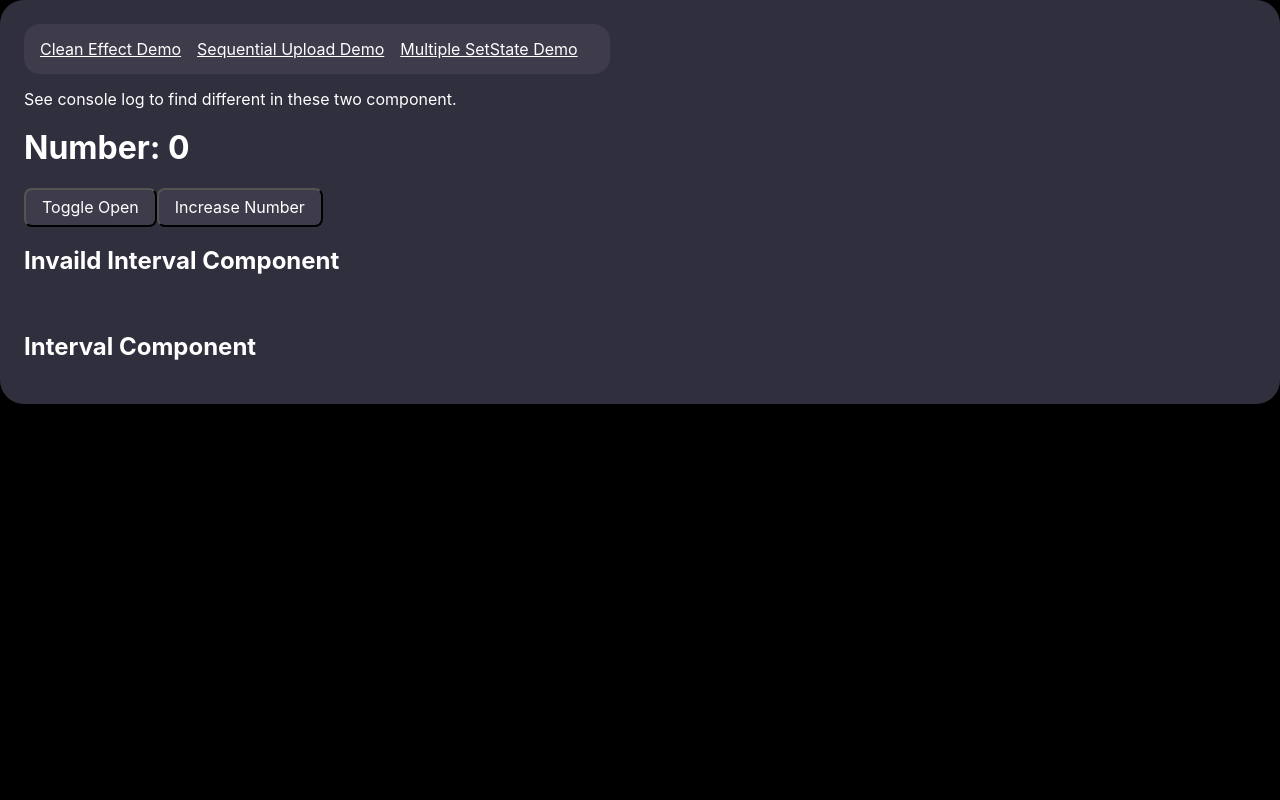
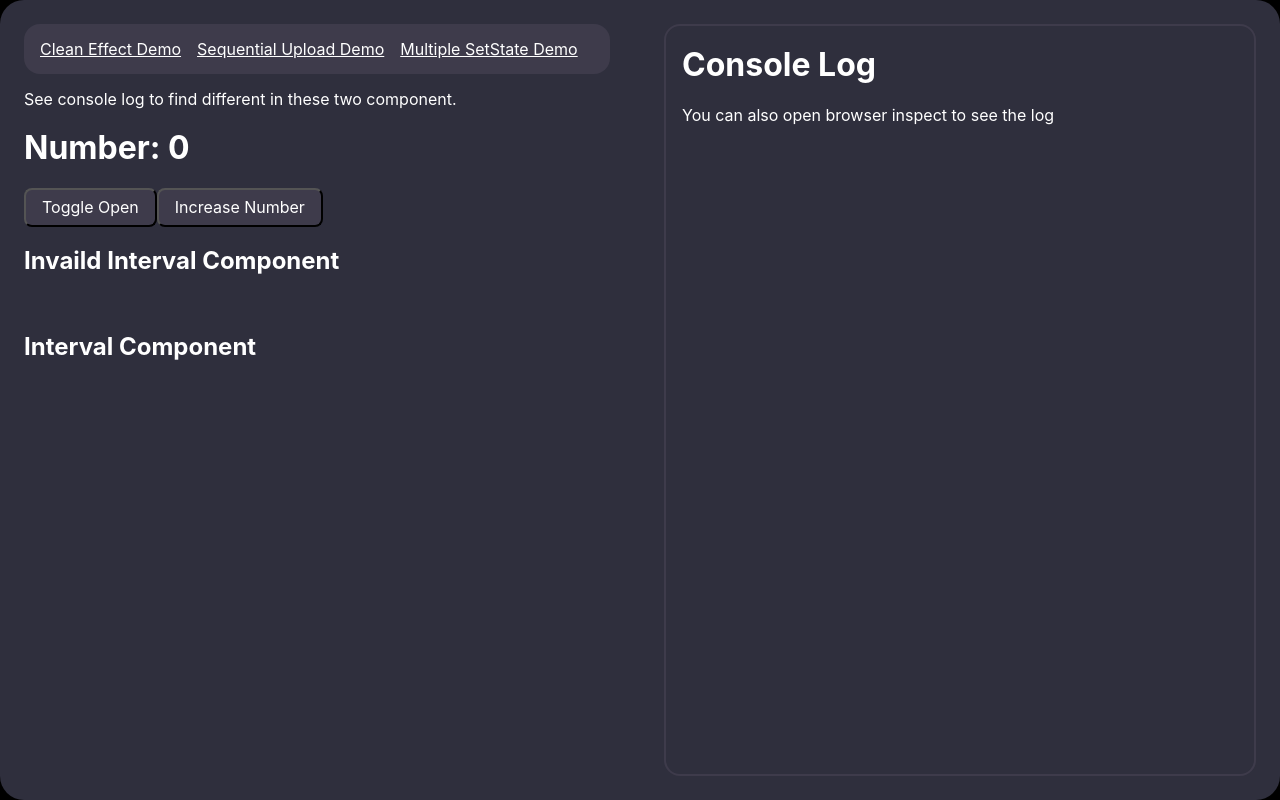
Before and after one commit to jason71708/react-various-state-mistakes, a React (Create React App) app: page / in a window 1280 px wide. Built offline with nearby package versions, Linux system fonts and the light colour scheme.

Commit message:
feat: create console log UI and use customConsoleLog

```diff
--- a/public/index.html
+++ b/public/index.html
@@ -23,6 +23,12 @@
   <body>
     <noscript>You need to enable JavaScript to run this app.</noscript>
     <div id="root"></div>
+    <div id="log">
+      <div class="log__content">
+        <h1>Console Log</h1>
+        <span>You can also open browser inspect to see the log</span>
+      </div>
+    </div>
     <!--
       This HTML file is a template.
       If you open it directly in the browser, you will see an empty page.
@@ -33,5 +39,19 @@
       To begin the development, run `npm start` or `yarn start`.
       To create a production bundle, use `npm run build` or `yarn build`.
     -->
+    <script>
+      (() => {
+        const logContent = document.querySelector('.log__content')
+        function customConsoleLog(...args) {
+          console.log(...args)
+          const logElement = document.createElement('p')
+          logElement.innerText = args.reduce((text, arg) => text + ' ' + JSON.stringify(arg), '')
+          // logContent.insertBefore(logElement, logContent.firstChild)
+          logContent.appendChild(logElement)
+          logContent.scrollTop = logContent.scrollHeight
+        }
+        window.customConsoleLog = customConsoleLog
+      })()
+    </script>
   </body>
 </html>
--- a/src/App.css
+++ b/src/App.css
@@ -1,5 +1,5 @@
 .menu {
-  background-color: rgba(62,59,75,1);
+  background-color: var(--secondary-color);
   padding: 0.5rem;
   display: inline-block;
   border-radius: 1rem;
--- a/src/cases/IncorrectSequentialUploadComponent.jsx
+++ b/src/cases/IncorrectSequentialUploadComponent.jsx
@@ -7,13 +7,13 @@ function IncorrectSequentialUploadComponent() {
 
   const startUpload = async () => {
     if (uploading) return
-    console.log('items', items)
+    window.customConsoleLog('items', items)
     setUploading(true)
 
     const uploadProcess = async (index) => {
       return new Promise((resolve, reject) => {
         setTimeout(async () => {
-          console.log('complete upload item', items[index])
+          window.customConsoleLog('complete upload item', items[index])
           if (index < items.length - 1) {
             await uploadProcess(index + 1)
           }
@@ -24,7 +24,7 @@ function IncorrectSequentialUploadComponent() {
 
     await uploadProcess(0)
     setUploading(false)
-    console.log('upload complete')
+    window.customConsoleLog('upload complete')
   }
 
   const cancelUpload = () => {
--- a/src/cases/IntervalComponent.jsx
+++ b/src/cases/IntervalComponent.jsx
@@ -5,7 +5,7 @@ const IntervalComponent = ({number}) => {
 
   React.useEffect(() => {
     timeId.current = setInterval(() => {
-      console.log('IntervalComponent: ', number)
+      window.customConsoleLog('IntervalComponent: ', number)
     }, 2000 )
 
     return () => {
--- a/src/cases/InvalidIntervalComponent.jsx
+++ b/src/cases/InvalidIntervalComponent.jsx
@@ -4,7 +4,7 @@ const InvalidIntervalComponent = ({number}) => {
 
   React.useEffect(() => {
     setInterval(() => {
-      console.log('InvalidIntervalComponent: ', number)
+      window.customConsoleLog('InvalidIntervalComponent: ', number)
     }, 2000 )
   }, [number])
   return (
--- a/src/cases/SequentialUploadComponent.jsx
+++ b/src/cases/SequentialUploadComponent.jsx
@@ -8,17 +8,17 @@ function SequentialUploadComponent() {
 
   const startUpload = async () => {
     if (processId.current && uploading) return
-    console.log('items', items)
+    window.customConsoleLog('items', items)
     const scopeProcessId = getRandomNumber()
     processId.current = scopeProcessId
     setUploading(true)
 
     try {
-      const uploadProcess = async (index) => {
+      const uploadProcess = (index) => {
         return new Promise((resolve, reject) => {
           setTimeout(async () => {
             if (scopeProcessId === processId.current) {
-              console.log(scopeProcessId, 'complete upload item', items[index])
+              window.customConsoleLog(scopeProcessId, 'complete upload item', items[index])
               if (index < items.length - 1) {
                 await uploadProcess(index + 1)
               }
@@ -31,9 +31,9 @@ function SequentialUploadComponent() {
       }
 
       await uploadProcess(0)
-      console.log(scopeProcessId, 'upload complete')
+      window.customConsoleLog(scopeProcessId, 'upload complete')
     } catch (error) {
-      console.log(error)
+      window.customConsoleLog(error)
     } finally {
       if (scopeProcessId === processId.current) {
         processId.current = ''
--- a/src/index.css
+++ b/src/index.css
@@ -1,5 +1,10 @@
 :root {
-  --darken-color: rgba(47,47,61,1);
+  --primary-color: rgba(47,47,61,1);
+  --secondary-color: rgba(62,59,75,1);
+}
+
+* {
+  box-sizing: border-box;
 }
 
 body {
@@ -10,6 +15,8 @@ body {
   -webkit-font-smoothing: antialiased;
   -moz-osx-font-smoothing: grayscale;
   background-color: rgba(0, 0, 0, 1);
+  color: rgba(255,255,255,1);
+
 }
 
 a {
@@ -25,7 +32,26 @@ button {
 
 #root {
   padding: 1.5rem;
-  background-color: var(--darken-color);
-  color: rgba(255,255,255,1);
+  background-color: var(--primary-color);
   border-radius: 1.5rem;
+  width: 100vw;
+  min-height: 100vh;
 }
+
+#log {
+  position: fixed;
+  top: 0;
+  right: 0;
+  width: 50vw;
+  height: 100vh;
+  padding: 1.5rem;
+}
+
+.log__content {
+  padding: 0 1rem;
+  width: 100%;
+  height: 100%;
+  border: 2px solid var(--secondary-color);
+  border-radius: 1rem;
+  overflow: auto;
+}
```
